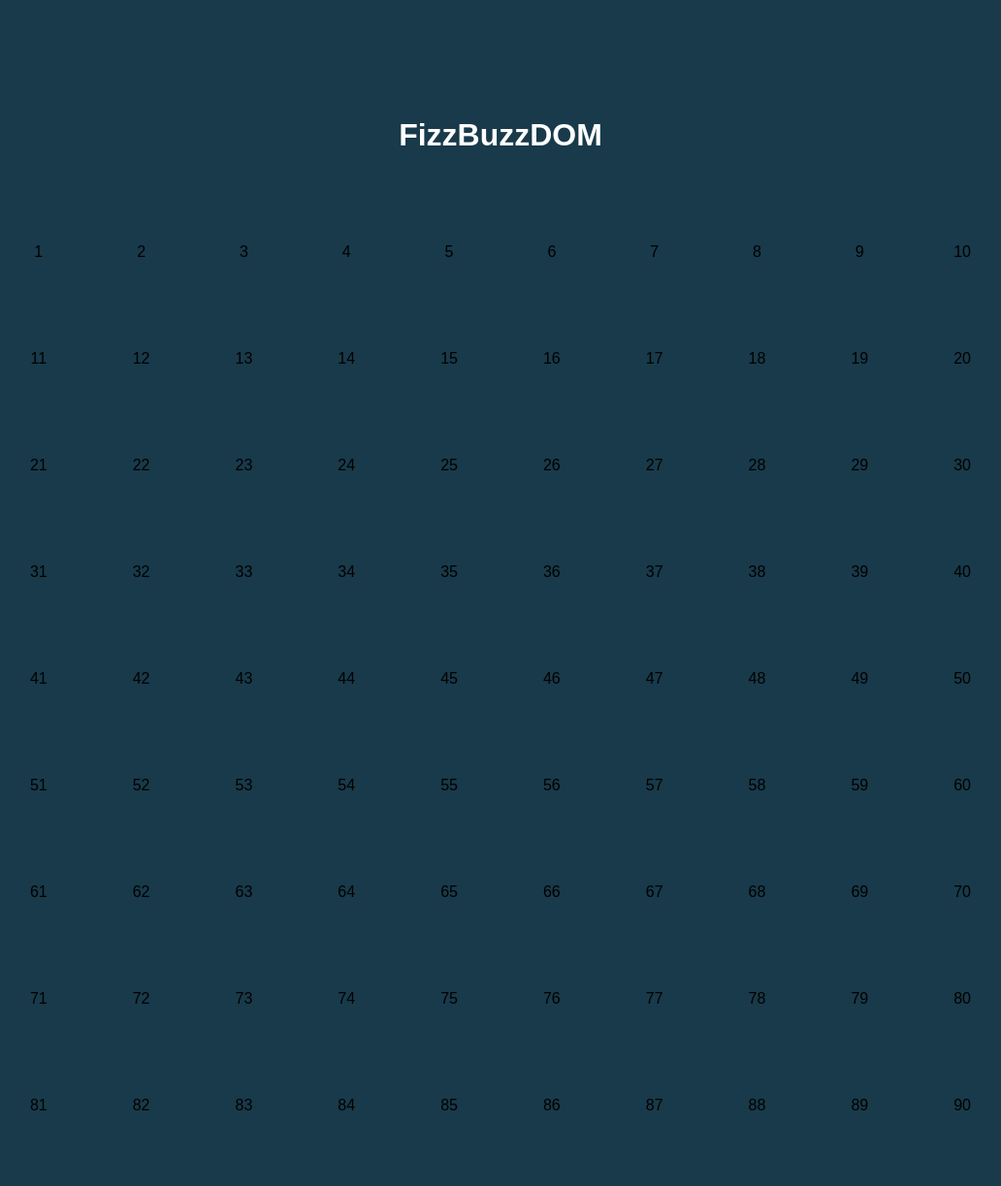
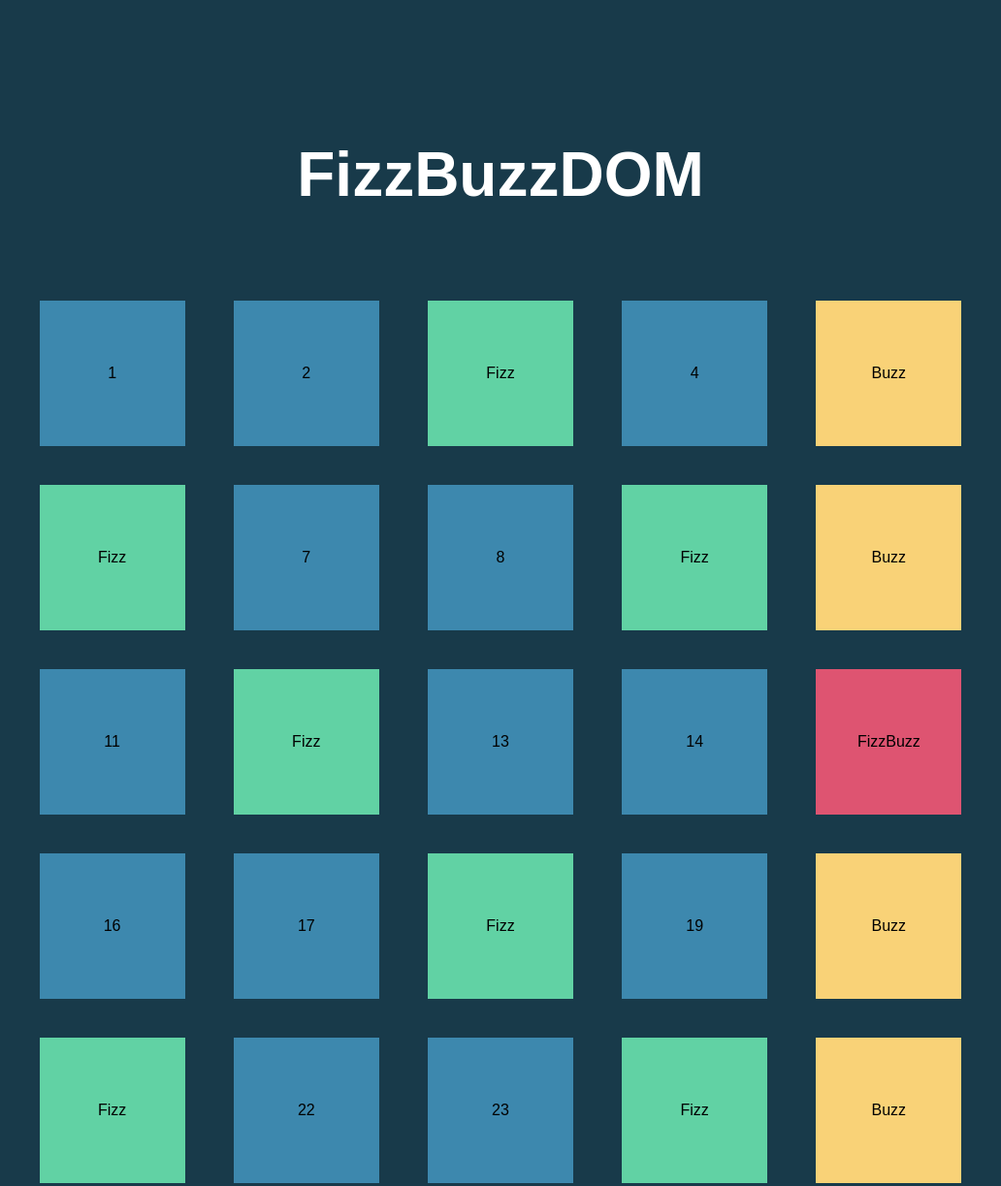
Before and after one commit to Gbelda/js-fizzbuzzdom, a plain HTML site: page index.html in a window 1280 px wide. Shown: the top 1223 px of the page at 97% size, without its empty margins (124-1156 px from the left). Drawn offline with Linux system fonts and the light colour scheme.

Commit message:
Complete excercise
Applicato il condizionale per i multipli di 3 e 5 nel loop e sistemato lo styling

```diff
--- a/assets/CSS/style.css
+++ b/assets/CSS/style.css
@@ -7,6 +7,7 @@ h1{
     color: white;
     text-align: center;
     padding-top: 100px;
+    font-size: 4rem;
 }
 
 .numbers{
@@ -18,11 +19,11 @@ h1{
 
 .box{
     list-style: none;
-    width: 100px;
-    height: 100px;
+    width: 150px;
+    height: 150px;
     text-align: center;
-    line-height: 100px;
-    padding-bottom: 10px;
+    line-height: 150px;
+    margin: 20px 20px;
 }
 
 .fizz{
@@ -37,3 +38,12 @@ h1{
 .fizzbuzz{
     background-color: #DE5471;
 }
+
+.neutral{
+    background-color: #3D88AE;
+}
+
+.numbers{
+    width:80%;
+    margin: auto;
+}
--- a/assets/JS/main.js
+++ b/assets/JS/main.js
@@ -5,18 +5,28 @@ const buzzElement = `<li class="box buzz">Buzz</li>`;
 const fizzBuzzElement = `<li class="box fizzbuzz">FizzBuzz</li>`;
 
 //creare un ciclo di numeri da 1 a 100
-
-
 for (let index = 1; index <= 100; index++) {
     //appendere per ogni iterazione di numero un container e riportarlo al HTML
-    const boxMarkup = `<li class="box ">${index}</li>`;
-    numberContainer.insertAdjacentHTML("beforeend", boxMarkup)
+    const neutralElement = `<li class="box neutral">${index}</li>`;
+
+    //stabilire i multipli sia di 3 e sia di 5
+    if (index % 3 == 0 && index % 5 == 0) {
+        numberContainer.insertAdjacentHTML("beforeend", fizzBuzzElement)
+
+        //stabilire i multipli di 5
+    } else if (index % 5 == 0) {
+        numberContainer.insertAdjacentHTML("beforeend", buzzElement)
+
+        //stabilire i multipli di 3
+    } else if (index % 3 == 0) {
+
+        numberContainer.insertAdjacentHTML("beforeend", fizzElement)
+
+    } else {
+        numberContainer.insertAdjacentHTML("beforeend", neutralElement)
+    }
+
 
 
 
 }
-
-
-//stabilire i multipli di 3
-//stabilire i multipli di 5
-//stabilire i multipli sia di 3 e sia di 5
```
